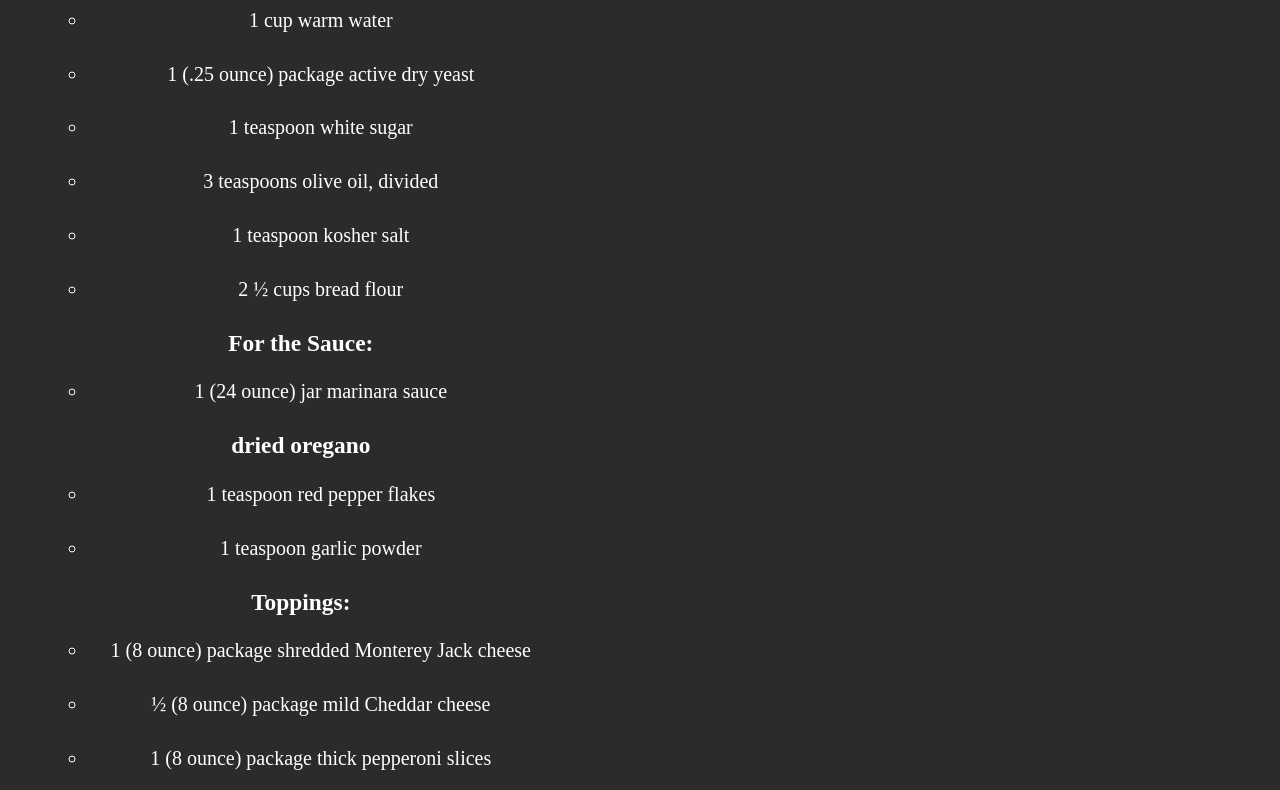
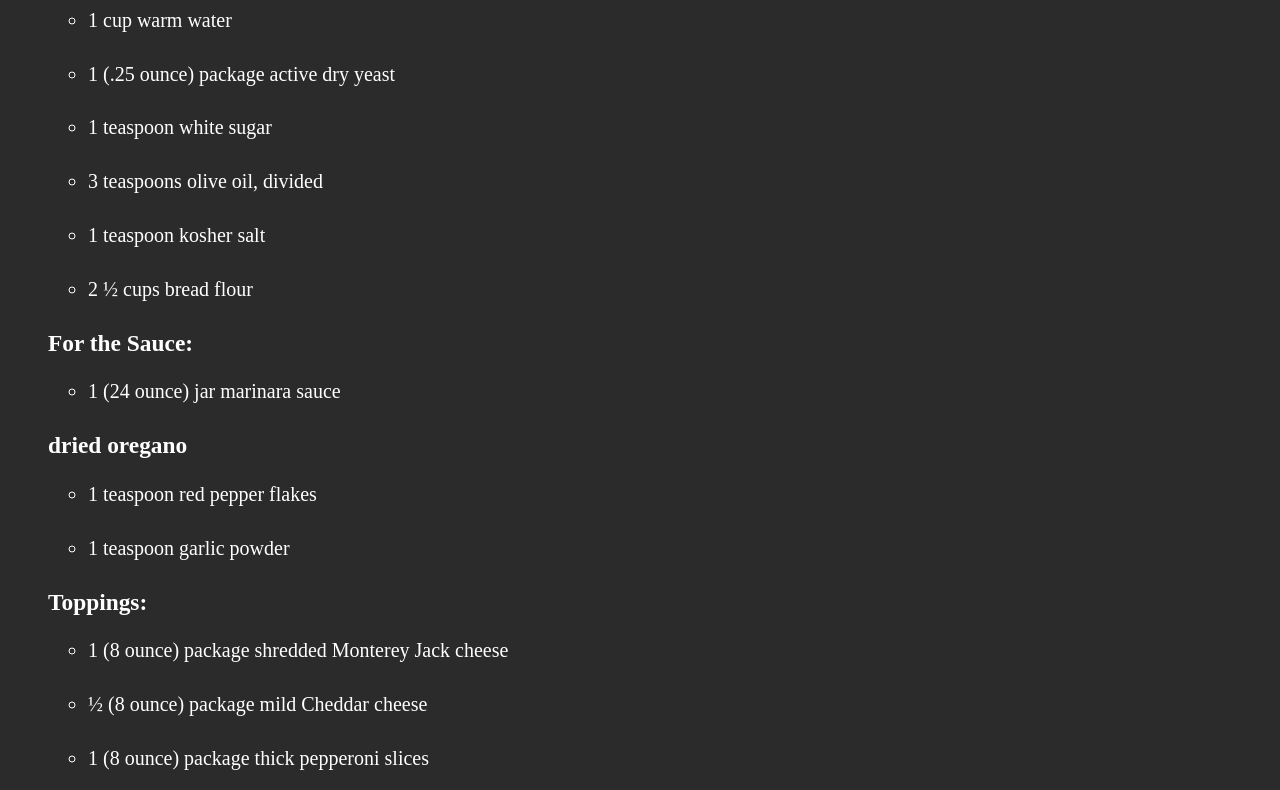
Before and after one commit to Raidss/odin-recipes, a plain HTML site: page recipes/pizza.html in a window 1280 px wide. Shown: the part 668-1458 px from the top of the page. Drawn offline with Linux system fonts and the light colour scheme.

Commit message:
-Aligned "Ingredients" text to across recipe pages

```diff
--- a/recipes/pizza.html
+++ b/recipes/pizza.html
@@ -13,8 +13,8 @@
     <img class="recipe-image"src="https://www.allrecipes.com/thmb/CgGCUJSafILZwVgDF5ck61WCCNw=/1500x0/filters:no_upscale():max_bytes(150000):strip_icc():format(webp)/5822211-detroit-style-pizza-Chef-John-1x1-1-49215a22362a4464bc0c34157deceadd.jpg">
     <p>Forget the old Chicago vs. NY debate! America's best pizza could very well be Detroit-style pizza. Even though it's often referred to as 'deep dish,' I don't think that accurately captures the essence of this crispy, crusty, crazy-good slice. It has flavor elements of a slightly charred thin-crust pizza, with the texture of light, airy focaccia. Plus, if you use the properly shaped pan, the edges of your crust get wonderfully crunchy, making for a truly unique experience.</p>
     <section class="ingredients">
-        <h3>Ingredients</h3>
         <ol class="list-box">
+            <h3>Ingredients</h3>
             <li class="step-box">
                 <h3 class="step-header">For the Dough:</h3>
                 <p class="step description">
--- a/styles.css
+++ b/styles.css
@@ -30,6 +30,7 @@ ol {
 
 .list-box {
     max-width: 40%;
+    text-align: left;
 }
 
 div#recipe-nav-box {
```
Also changed, not shown: recipes/lemon-lush.html (+1 -1 lines), recipes/potato-sausage-and-egg-breakfast-casserole.html (+1 -1 lines).
